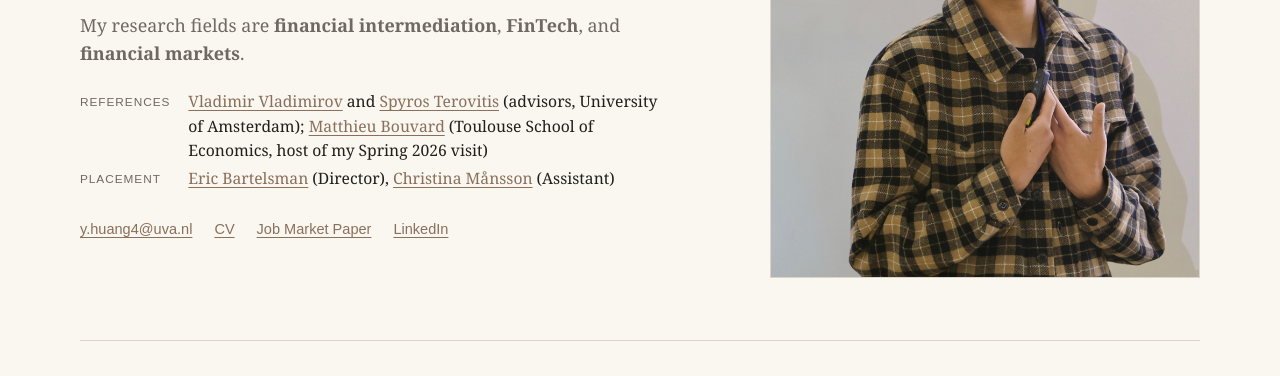
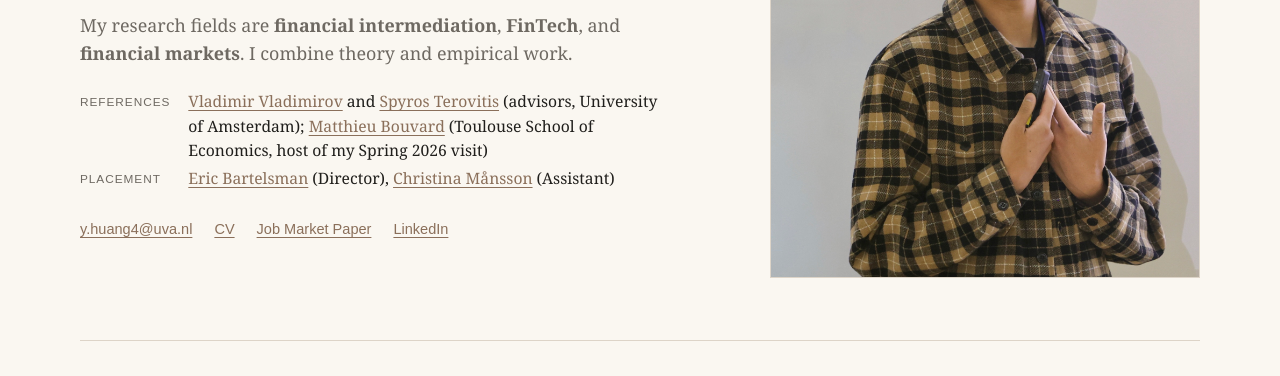
Before and after one commit to yingjiehuang-finance/yingjiehuang-finance.github.io, a plain HTML site: page index.html in a window 1280 px wide. Shown: the part 399-775 px from the top of the page. Drawn offline with Linux system fonts and the light colour scheme.

```diff
--- a/index.html
+++ b/index.html
@@ -28,7 +28,7 @@
       <h1>Yingjie Huang</h1>
 
       <p class="lead">I am a PhD candidate in Finance at the University of Amsterdam and the Tinbergen Institute, and I am on the 2026–27 academic job market.</p>
-      <p class="lead muted">My research fields are <strong>financial intermediation</strong>, <strong>FinTech</strong>, and <strong>financial markets</strong>.</p>
+      <p class="lead muted">My research fields are <strong>financial intermediation</strong>, <strong>FinTech</strong>, and <strong>financial markets</strong>. I combine theory and empirical work.</p>
 
       <dl class="facts">
         <dt>References</dt>
```
Also changed, not shown: 1 other file.
